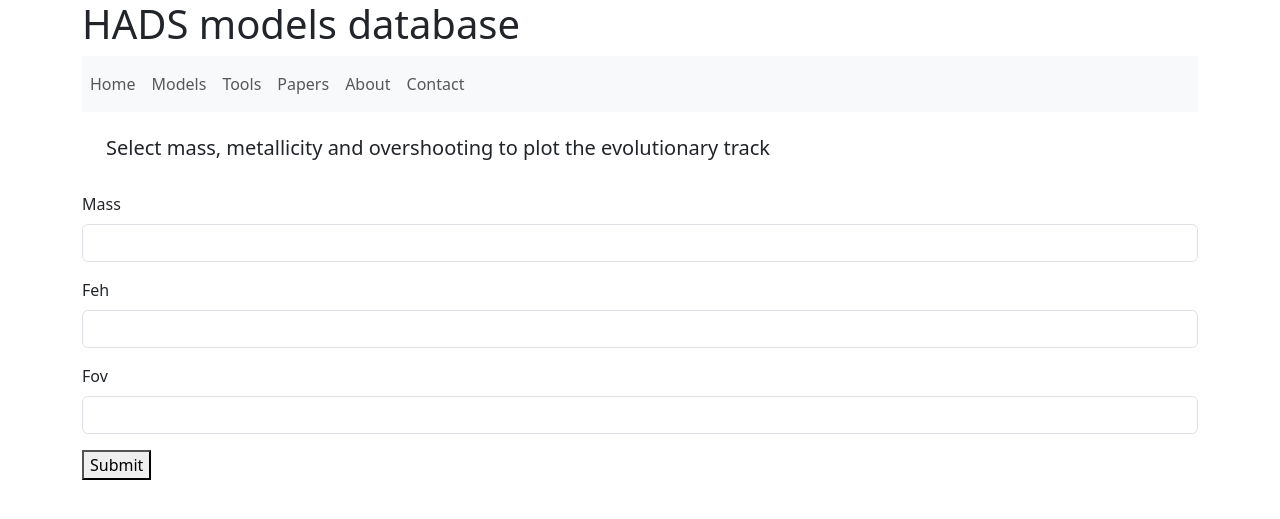
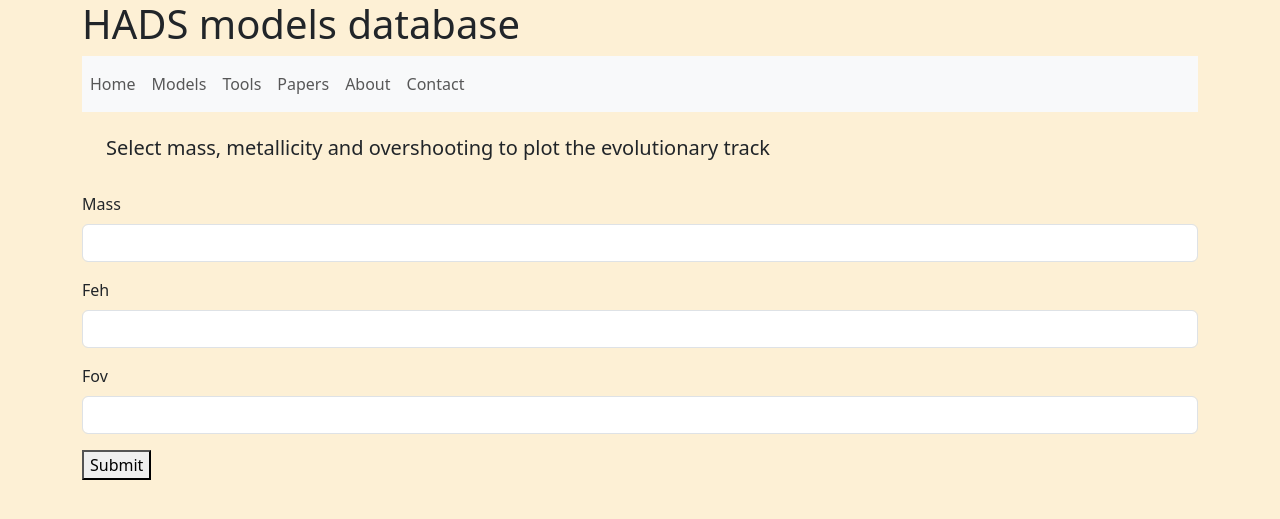
Before and after one commit to henia00/HADSynthetic, a Django app: page /models/ in a window 1280 px wide. Shown: the top 519 px of the page. Run offline with Django 5.2, Linux system fonts and the light colour scheme; some libraries are stand-ins or nearby versions.

Commit message:
New CSS for base template

```diff
--- /dev/null
+++ b/pages/static/pages/main.css
@@ -0,0 +1,15 @@
+:root{
+    --main-bg-color: #FDF0D5;
+    --highlighted-font-color: #780000;
+    --normal-font-color: #003049;
+}
+
+.body {
+    background: var(--main-bg-color);
+}
+
+.title{
+    background: var(--main-bg-color);
+    font-weight: 100px;
+    font-color: var(highlighted-font-color);
+}
--- a/pages/templates/pages/models.html
+++ b/pages/templates/pages/models.html
@@ -14,7 +14,7 @@
 
 {% if query_result %}
     <!-- Display the queried data -->
-    <h2>Queried Data</h2>
+    <h2 class="p-3">Queried Data</h2>
 <!--    <ul>-->
 <!--        {% for data in query_result %}-->
 <!--            <li>{{ data.logt }}, {{ data.mass }}</li>-->
--- a/pages/utils.py
+++ b/pages/utils.py
@@ -14,7 +14,10 @@ def get_plot():
 
 def make_plot(x,y):
     plt.switch_backend('AGG')
-    plt.figure(figsize=(10,5))
+    plt.figure(figsize=(10,8))
+    plt.gca().invert_xaxis()
+    plt.xlabel(r"log T$_{\rm eff}$")
+    plt.ylabel(r"log L/L$_\odot$")
     plt.scatter(x,y)
     plot = get_plot()
     return plot
--- a/templates/base.html
+++ b/templates/base.html
@@ -1,16 +1,20 @@
+{% load static %}
+
 <!DOCTYPE html>
 
 <html lang="en">
 <head>
     <meta charset="utf-8">
-    <title>{% block title %}HADS database{% endblock title %}</title>
+    <title>HADSynthetic</title>
+    <link rel="stylesheet" type="text/css" href="{% static 'pages/main.css' %}">
     <link href="https://cdn.jsdelivr.net/npm/bootstrap@5.3.1/dist/css/bootstrap.min.css"
           rel="stylesheet">
 </head>
 
-<body class="container">
+
+<body class="container body">
 <header class="site-header">
-    <div >
+    <div class="title">
         <h1>HADS models database</h1>
     </div>
 
```
